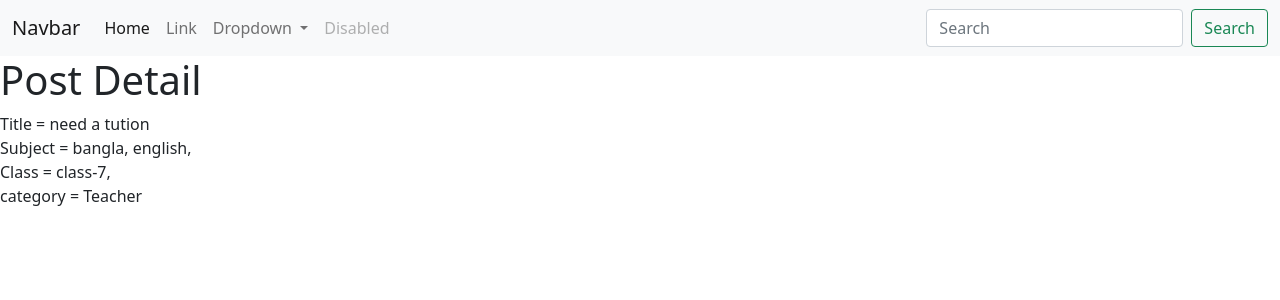
After one commit to cavidparker/Django_advance, a Django app: page /tuition/postdetail/38/ in a window 1280 px wide. The commit adds this page. Shown: the top 300 px of the page. Run offline with Django 3.2, Linux system fonts and the light colour scheme; data comes from the database, SQL or seed files in the repository; both versions use the stored data as it was after the commit.

Commit message:
list view details

```diff
--- /dev/null
+++ b/templates/tuition/postdetail.html
@@ -0,0 +1,14 @@
+{% extends 'basic.html' %} {% block body %}
+<h1>Post Detail</h1>
+
+Title = {{object.title}} <br>
+
+Subject = {% for s in object.subject.all %}
+{{s.name}},
+{% endfor %}<br>
+Class = {% for c in object.class_in.all %}
+{{c.name}},
+{% endfor %}<br>
+
+category = {{object.category}} <br>
+{% endblock %}
--- a/templates/tuition/postlist.html
+++ b/templates/tuition/postlist.html
@@ -3,7 +3,7 @@
 {% block body %}
 {{msg}} <br>
 {% for p in posts %}
-{{p.title}} by {{p.user.username}}: <a href="/tuition/details/{{p.slug}}">Details</a> <hr>
+{{p.title}} by {{p.user.username}}: <a href="/tuition/postdetail/{{p.id}}">Details</a> <hr>
 <!-- {{p.email}} : <a href="/tuition/emaildetails/{{p.slug}}">Details</a> <hr>
 {{p.subject}} : <a href="/tuition/subjectdetails/{{p.slug}}">Details</a> <hr> -->
 
--- a/tuition/models.py
+++ b/tuition/models.py
@@ -77,4 +77,4 @@ class Post(models.Model):
             img.save(self.image.path)
 
     def __str__(self):
-        return self.title + "by" + self.user.username
+        return self.title + " by " + self.user.username
--- a/tuition/urls.py
+++ b/tuition/urls.py
@@ -1,5 +1,5 @@
 from django.urls import path
-from .views import contact, postview,postcreate,subview,classview,ContactView, PostCreateView,PostListView
+from .views import contact, postview,postcreate,subview,classview,ContactView, PostCreateView,PostListView,PostDetailView
 from .forms import ContactFormthree
 
 
@@ -10,6 +10,8 @@ urlpatterns = [
 
     path('posts/',postview,name="posts"),
     path('postlist/',PostListView.as_view(),name="postlist"),
+    path('postdetail/<int:pk>/',PostDetailView.as_view(),name="postdetail"),
+
 
 
     path('subjects/',subview,name="subject"),
--- a/tuition/views.py
+++ b/tuition/views.py
@@ -75,12 +75,20 @@ def contact(request):
     return render(request, 'contact2.html',{'form':form})
 
 
-### Using list view to post the data
+### Using detail view to display the post
+from django.views.generic import DetailView
+class PostDetailView(DetailView):
+    model = Post
+    template_name = 'tuition/postdetail.html'
+    context_object_name = 'post'
+
+
+### Using listview to show the data
 from django.views.generic import ListView
 class PostListView(ListView):
     template_name = 'tuition/postlist.html'
     # model = Post
-    queryset = Post.objects.filter(user=2)
+    queryset = Post.objects.filter(user=1)
     context_object_name = 'posts'
 
     def get_context_data(self, *args, **kwargs):
```
Also changed, not shown: db.sqlite3, media/tuition/images/1449153052_7.png (added).
